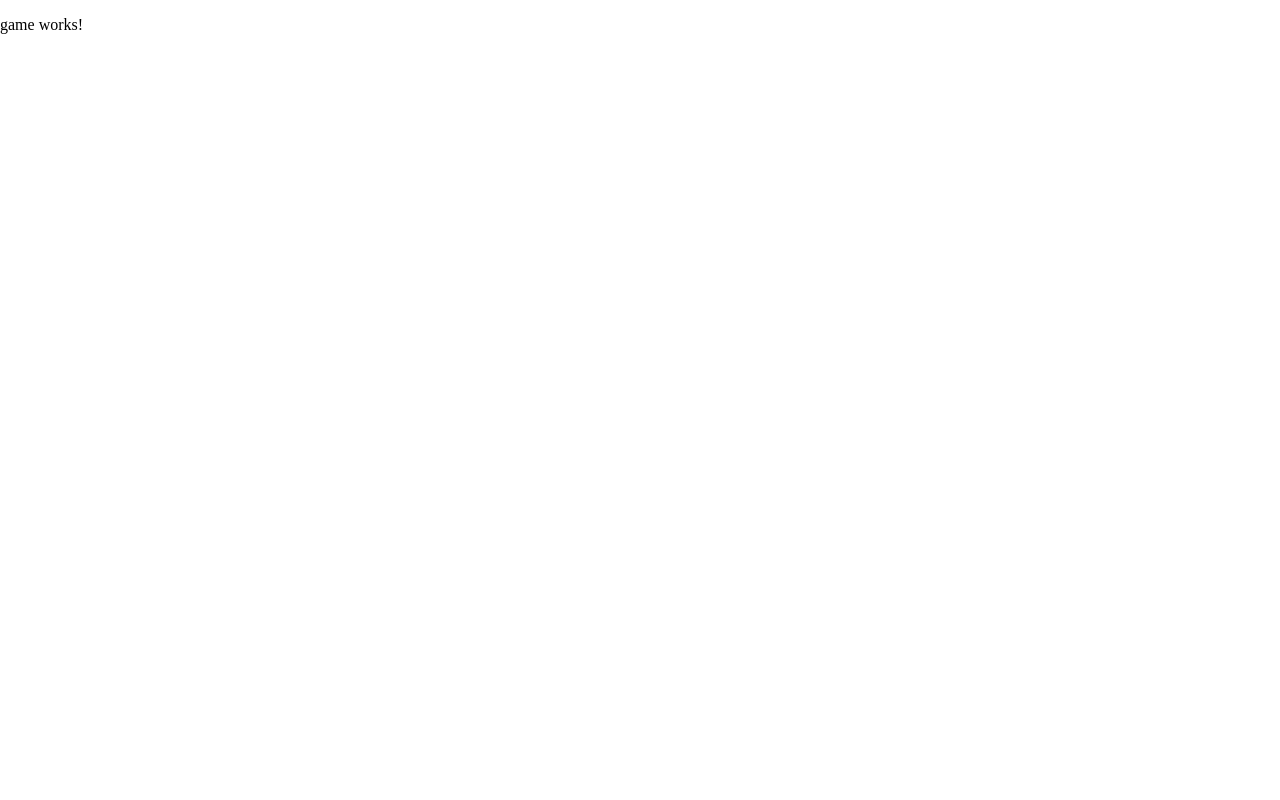
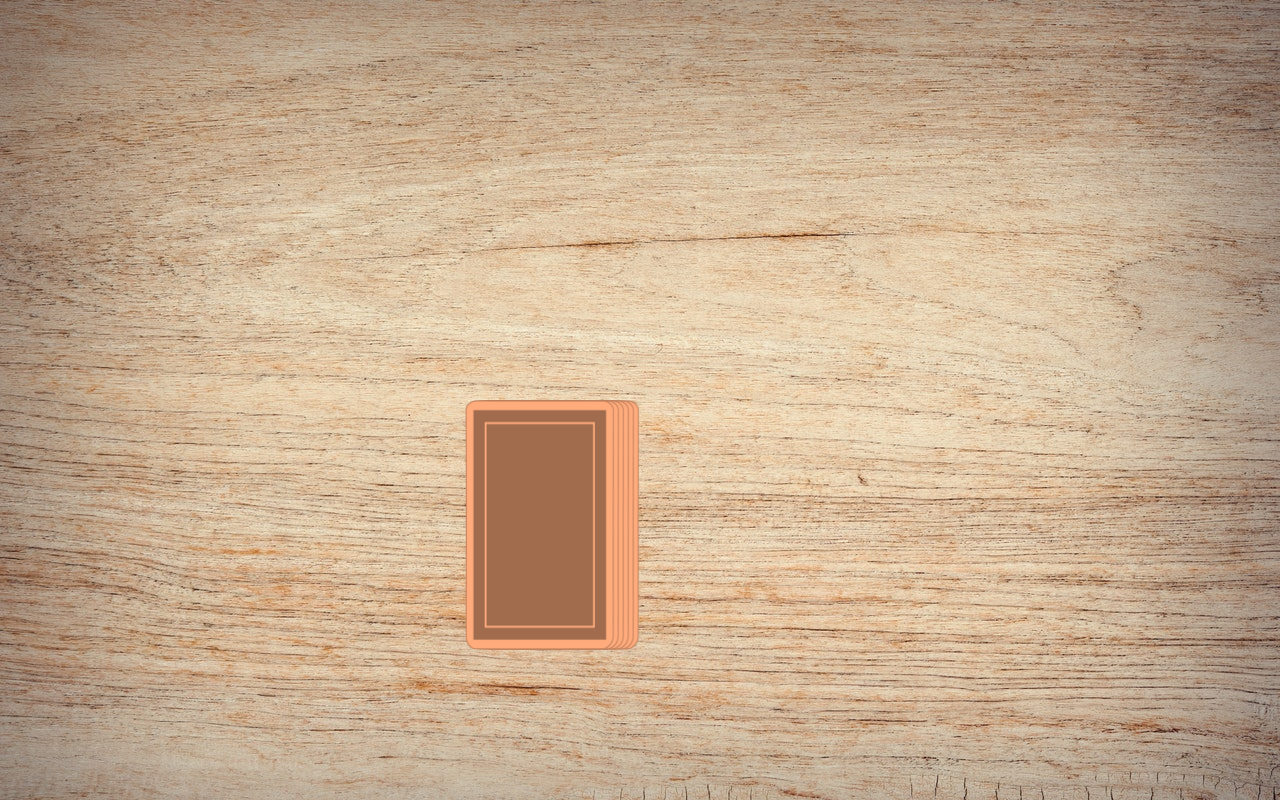
Before and after one commit to Stefan-Horning/RingOfFire, an Angular app: page /game in a window 1280 px wide. Built offline with nearby package versions, Linux system fonts and the light colour scheme.

Commit message:
card Animation

```diff
--- a/src/app/game/game.component.html
+++ b/src/app/game/game.component.html
@@ -1 +1,7 @@
-<p>game works!</p>
+<div class="field">
+    <div class="card-stack">
+        <img [ngStyle]="{'right.px': i * 5}" *ngFor="let c of [0,1,2,3,4]; let i = index;" src="../../assets/img/Cards/card_cover.png" alt="">
+        <img (click)="takeCard()" class="top-card" style="right: 25px;" src="../../assets/img/Cards/card_cover.png" alt="">
+        <img (click)="takeCard()" *ngIf="pickCardAnimation" [class.pick-card]="pickCardAnimation" class="pick-card" style="right: 25px;" src="../../assets/img/Cards/spade_1.png" alt="">
+    </div>
+</div>
--- a/src/app/game/game.component.scss
+++ b/src/app/game/game.component.scss
@@ -0,0 +1,51 @@
+.field{
+    width: 100vw;
+    height: 100vh;
+    max-width: 100%;
+    background-image: url('../../assets/img/board.jpg');
+    background-repeat: no-repeat;
+    background-size: cover;
+    display: flex;
+    justify-content: center;
+    align-items: center;
+}
+
+.card-stack{
+    position: relative;
+    img{
+        position: absolute;
+
+        height: 250px;
+        width: 150px;
+    }
+}
+
+.top-card{
+    cursor: pointer;
+    transition: all 225ms ease-in-out;
+
+    &:hover{
+        transform: scale(1.025) translateY(-10px) ;
+    }
+}
+
+.pick-card{
+    transition: all 225ms ease-in-out;
+    animation: pick-card-animation 1.3s ease-in-out;
+    transform: scale(1.1) translateX(210px) translateY(-180px) rotate(15deg);
+}
+
+@keyframes pick-card-animation{
+    0%{
+        transform: scale(1);
+    }
+    30%{
+        transform: scale(1.3);
+    }
+    50%{
+        transform: scale(1.3);
+    }
+    100%{
+        transform: scale(1.1) translateX(210px) translateY(-180px) rotate(15deg);
+    }
+}
--- a/src/app/game/game.component.ts
+++ b/src/app/game/game.component.ts
@@ -1,10 +1,27 @@
-import { Component } from '@angular/core';
+import { Component, OnInit } from '@angular/core';
+import { Game } from 'src/models/game';
 
 @Component({
   selector: 'app-game',
   templateUrl: './game.component.html',
   styleUrls: ['./game.component.scss']
 })
-export class GameComponent {
+export class GameComponent implements OnInit{
+  pickCardAnimation = false;
+  game: Game = new Game();
 
+  constructor(){}
+
+  ngOnInit(): void {
+    this.newGame();
+  }
+
+  newGame(){
+    this.game = new Game();
+    console.log(this.game);
+  }
+
+  takeCard(){
+    this.pickCardAnimation = true;
+  }
 }
--- /dev/null
+++ b/src/models/game.ts
@@ -0,0 +1,37 @@
+export class Game {
+    public players: string[] = [];
+    public stack: string[] = [];
+    public playerCard: string[] = [];
+    public currentPlayer: number = 0;
+
+    constructor(){
+        for(let i = 1; i < 14; i++){
+            this.stack.push('spade_' + i);
+            this.stack.push('hearts_' + i);
+            this.stack.push('clubs_' + i);
+            this.stack.push('diamonds_' + i);
+        }
+        shuffle(this.stack);
+    }
+
+}
+
+function shuffle(array) {
+    let counter = array.length;
+
+    // While there are elements in the array
+    while (counter > 0) {
+        // Pick a random index
+        let index = Math.floor(Math.random() * counter);
+
+        // Decrease counter by 1
+        counter--;
+
+        // And swap the last element with it
+        let temp = array[counter];
+        array[counter] = array[index];
+        array[index] = temp;
+    }
+
+    return array;
+}
--- a/tsconfig.json
+++ b/tsconfig.json
@@ -5,7 +5,7 @@
     "baseUrl": "./",
     "outDir": "./dist/out-tsc",
     "forceConsistentCasingInFileNames": true,
-    "strict": true,
+    "strict": false,
     "noImplicitOverride": true,
     "noPropertyAccessFromIndexSignature": true,
     "noImplicitReturns": true,
```
